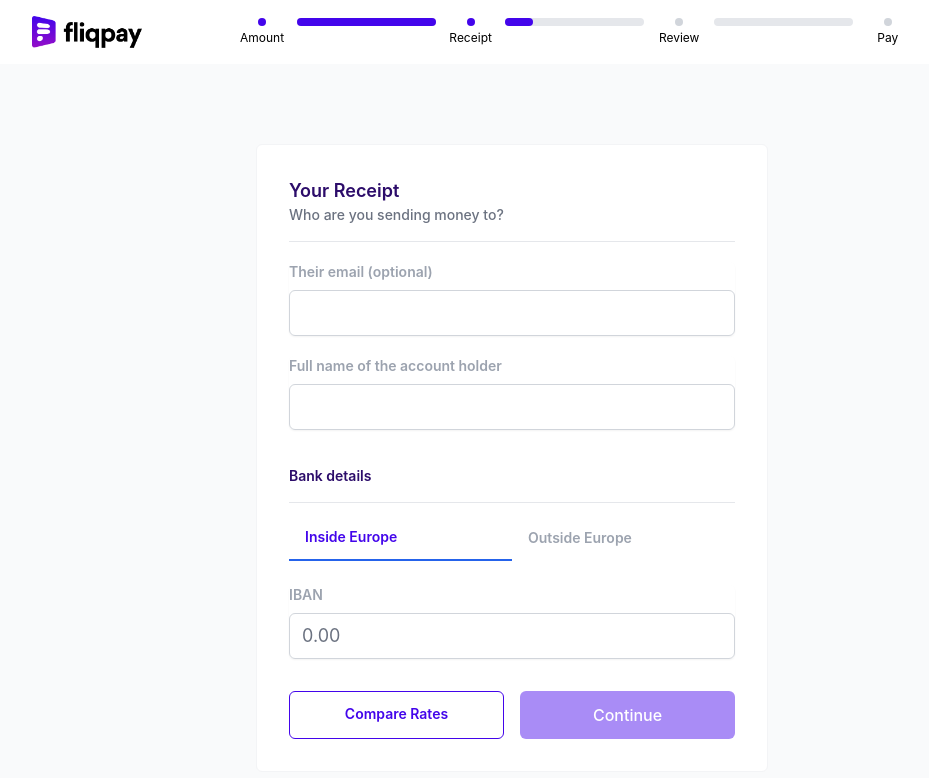
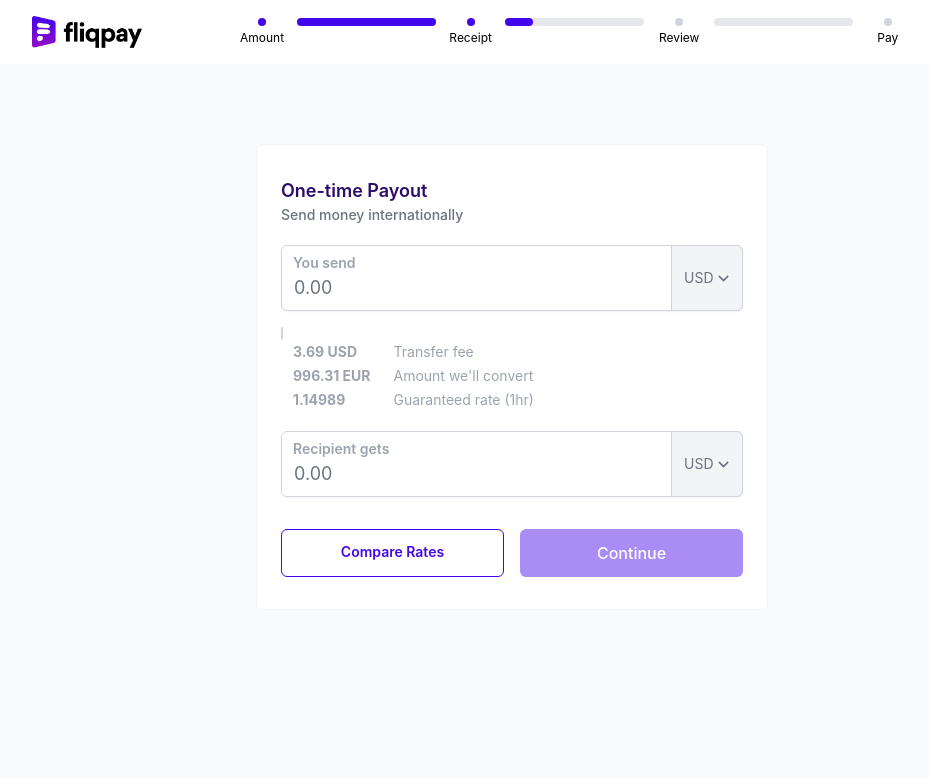
Before and after one commit to Olatade/fliq-payout, a React (Create React App) app: page / in a window 1280 px wide. Shown: the top 778 px of the page, without its empty margins (128-1057 px from the left). Built offline with nearby package versions, Linux system fonts and the light colour scheme.

Commit message:
Import currency file from data/currencies

```diff
--- a/package.json
+++ b/package.json
@@ -15,6 +15,7 @@
     "alpinejs": "^2.8.2",
     "formik": "^2.2.8",
     "react": "^17.0.2",
+    "react-circle-flags": "0.0.14",
     "react-dom": "^17.0.2",
     "react-scripts": "4.0.3",
     "typescript": "^4.3.2",
--- a/src/App.tsx
+++ b/src/App.tsx
@@ -17,7 +17,7 @@ function App() {
       </header>
 
       <div className="body">
-        <FormPayoutReceipt/>
+        <FormPayoutAmount/>
       </div>
 
     </div>
--- a/src/components/form-payout-amount.tsx
+++ b/src/components/form-payout-amount.tsx
@@ -3,7 +3,8 @@ import React from 'react';
 import '../styles/App.css';
  import { Formik, Form, Field, ErrorMessage } from 'formik';
  import * as Yup from "yup";
-
+ import { CircleFlag } from 'react-circle-flags';
+ import currencies from '../data/currencies';
 
 
 function FormPayoutAmount() {
@@ -47,9 +48,9 @@ function FormPayoutAmount() {
             <div className="pay-input__currency">
               <label className="sr-only" htmlFor="sendCurrency">Currency</label>
               <Field className="pay-input__currency--select" name="sendCurrency" as="select">
-                <option value="red">Red</option>
-                <option value="green">Green</option>
-                <option value="blue">Blue</option>
+                {currencies.map((currency) => (
+                  <option value={currency} key={currency}>{currency}</option>
+                ))}
               </Field>
             </div>
           </div>
@@ -74,9 +75,9 @@ function FormPayoutAmount() {
             <div className="pay-input__currency">
               <label className="sr-only" htmlFor="receiveCurrency">Currency</label>
               <Field className="pay-input__currency--select" name="receiveCurrency" as="select">
-                <option value="red">Red</option>
-                <option value="green">Green</option>
-                <option value="blue">Blue</option>
+                {currencies.map((currency) => (
+                  <option value={currency} key={currency} >{currency}</option>
+                ))}
               </Field>
             </div>
           </div>
--- /dev/null
+++ b/src/data/currencies.tsx
@@ -0,0 +1,12 @@
+
+/*
+  CURRENCIES YOU CAN SEND AND RECEIVE ON FLIQPAY
+
+  In the actual app, this data would be called from Fliqpay's API
+*/
+
+const currencies = [
+  'USD', 'CAD', 'AUD'
+]
+
+export default currencies;
```
Also changed, not shown: 1 other file (tests, documents, lock files or other folders).
